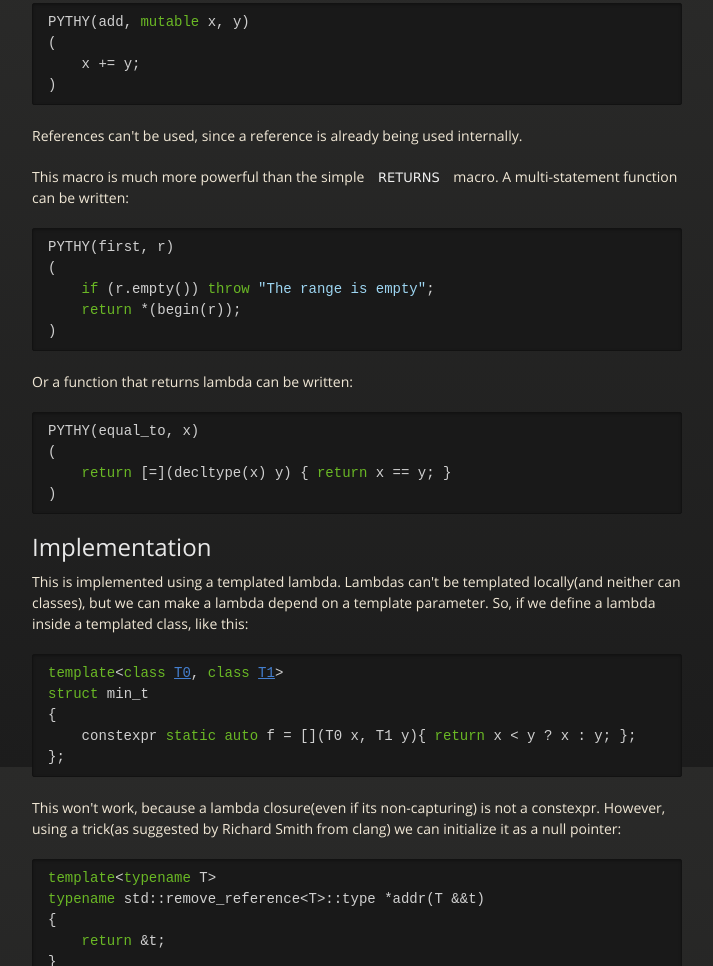
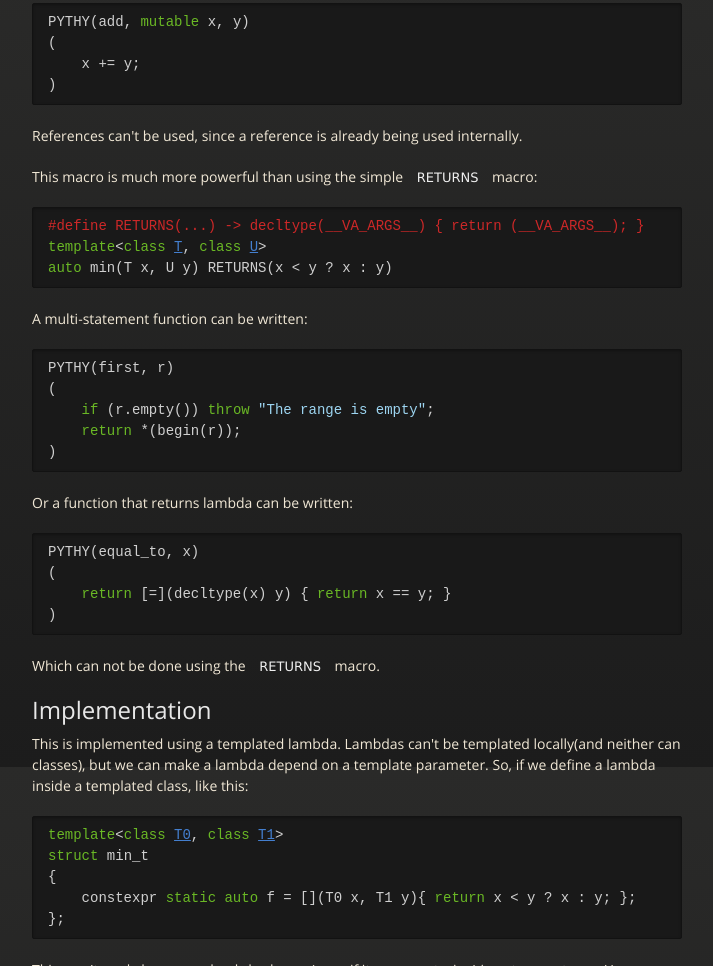
Before and after one commit to pfultz2/Pythy, a plain HTML site: page index.html in a window 1280 px wide. Shown: the part 833-1799 px from the top of the page, without its empty margins (283-996 px from the left). Drawn offline with nearby package versions, Linux system fonts and the light colour scheme.

Commit message:
Create gh-pages branch via GitHub

```diff
--- a/index.html
+++ b/index.html
@@ -72,7 +72,14 @@
 
 <p>References can't be used, since a reference is already being used internally. </p>
 
-<p>This macro is much more powerful than the simple <code>RETURNS</code> macro. A multi-statement function can be written:</p>
+<p>This macro is much more powerful than using the simple <code>RETURNS</code> macro: </p>
+
+<div class="highlight"><pre><span class="cp">#define RETURNS(...) -&gt; decltype(__VA_ARGS__) { return (__VA_ARGS__); }</span>
+<span class="k">template</span><span class="o">&lt;</span><span class="k">class</span> <span class="nc">T</span><span class="p">,</span> <span class="k">class</span> <span class="nc">U</span><span class="o">&gt;</span>
+<span class="k">auto</span> <span class="n">min</span><span class="p">(</span><span class="n">T</span> <span class="n">x</span><span class="p">,</span> <span class="n">U</span> <span class="n">y</span><span class="p">)</span> <span class="n">RETURNS</span><span class="p">(</span><span class="n">x</span> <span class="o">&lt;</span> <span class="n">y</span> <span class="o">?</span> <span class="n">x</span> <span class="o">:</span> <span class="n">y</span><span class="p">)</span>
+</pre></div>
+
+<p>A multi-statement function can be written:</p>
 
 <div class="highlight"><pre><span class="n">PYTHY</span><span class="p">(</span><span class="n">first</span><span class="p">,</span> <span class="n">r</span><span class="p">)</span>
 <span class="p">(</span>
@@ -88,6 +95,8 @@
     <span class="k">return</span> <span class="p">[</span><span class="o">=</span><span class="p">](</span><span class="n">decltype</span><span class="p">(</span><span class="n">x</span><span class="p">)</span> <span class="n">y</span><span class="p">)</span> <span class="p">{</span> <span class="k">return</span> <span class="n">x</span> <span class="o">==</span> <span class="n">y</span><span class="p">;</span> <span class="p">}</span>
 <span class="p">)</span>
 </pre></div>
+
+<p>Which can not be done using the <code>RETURNS</code> macro.</p>
 
 <h2>Implementation</h2>
 
@@ -120,7 +129,7 @@
 <span class="k">auto</span> <span class="n">min</span><span class="p">(</span><span class="n">T0</span> <span class="n">x</span><span class="p">,</span> <span class="n">T1</span> <span class="n">x</span><span class="p">)</span> <span class="n">RETURNS</span><span class="p">((</span><span class="o">*</span><span class="n">min_t</span><span class="o">&lt;</span><span class="n">T0</span><span class="p">,</span> <span class="n">T1</span><span class="o">&gt;::</span><span class="n">f</span><span class="p">(</span><span class="n">x</span><span class="p">,</span> <span class="n">y</span><span class="p">)))</span>
 </pre></div>
 
-<p>It appears that we are derefencing a null pointer. Remember in C++ when dereferencing a null pointer, undefined behavior occurs when there is an rvalue-to-lvalue conversion. However, since a non-capturing lambda closure is almost always implemented as an object with no members, undefined behavior never occurs, since it won't access any of its members. Its highly unlikely that a non-capturing lambda closure could be implemented another way since it must be convertible to a function pointer.</p>
+<p>It appears that we are derefencing a null pointer. Remember in C++ when dereferencing a null pointer, undefined behavior occurs when there is an rvalue-to-lvalue conversion. However, since a non-capturing lambda closure is almost always implemented as an object with no members, undefined behavior never occurs, since it won't access any of its members. Its highly unlikely that a non-capturing lambda closure could be implemented another way since it must be convertible to a function pointer. But perhaps not? </p>
 
 <h2>Requirements</h2>
 
```
Also changed, not shown: params.json (+1 -1 lines).
